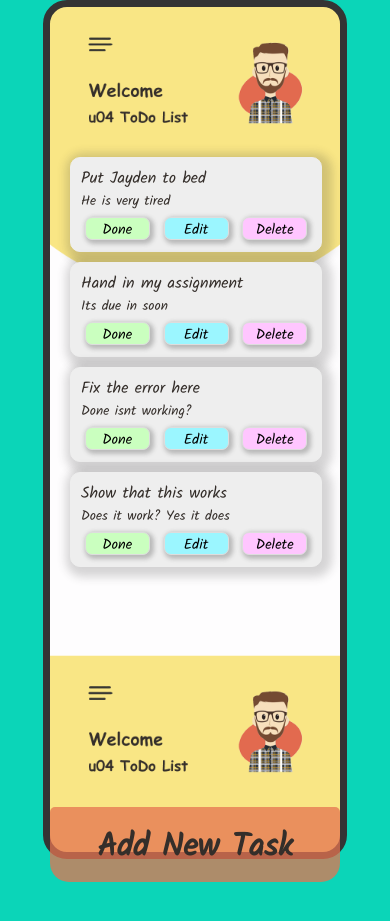
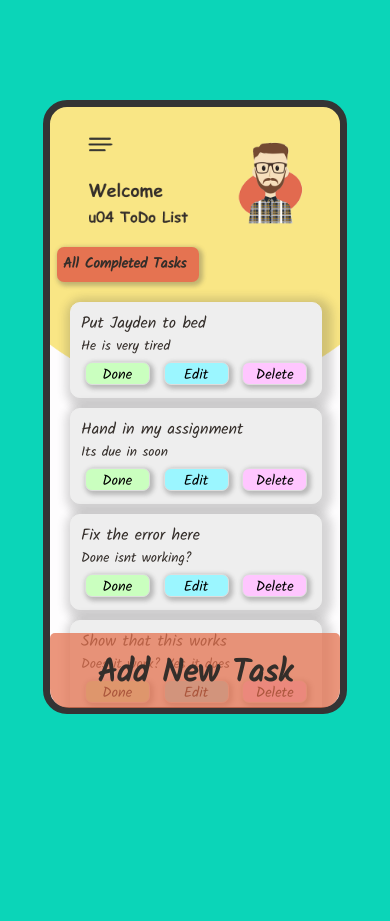
Before and after one commit to Arron-Reed/ToDo-App-Vanilla-PHP-2023, a PHP site: page / in a window 390 px wide. Shown: the top 921 px of the page. Run offline with PHP 8.4, Linux system fonts and the light colour scheme; data comes from the database, SQL or seed files in the repository.

Commit message:
Fixing responsivness

```diff
--- a/doneTasks.php
+++ b/doneTasks.php
@@ -18,6 +18,10 @@
 ?>
 
 <div class="iPhoneScreen">
+
+<div class="iPhoneHeader">
+                    <a href="index.php" class="done-tasks">Return to Main Page</a>
+                </div>
 
     <?php
 
@@ -56,7 +60,7 @@
 }
 
 
-    echo("<ul class='taskContainer'>");
+    echo("<ul class='deleteTaskContainer'>");
 
 foreach(getAllDoneTasks() as $task)
     {
--- a/index.php
+++ b/index.php
@@ -10,9 +10,12 @@
     <title>To Do List</title>
 </head>
 <body>
-
-<section class="iPhone">
-
+    <div class="top">
+    </div>
+    <div class="iPhone">
+        <div>
+            <a href="addTask.php" class="addTask">Add New Task</a>
+        </div>
             <?php
                 include 'crud.php';
             ?>
@@ -21,38 +24,32 @@
                 <div class="iPhoneHeader">
                     <a href="doneTasks.php" class="done-tasks">All Completed Tasks</a>
                 </div>
+
                 <?php
+// Calling if the Delete button is pushed to run 'deleteTask' function
+                if(isset($_GET["deletetaskId"])) {
 
-// Calling if the Delete button is pushed to run 'deleteTask' function
-    if(isset($_GET["deletetaskId"]))
-    {
                     deleteTask($_GET["deletetaskId"]);
                 }
 
 
 // Calling if the TaskDone button is pushed to run 'TaskDone' function
-    if(isset($_GET["taskDone"]))
-    {
+                if(isset($_GET["taskDone"])) {
                     markAsDone($_GET["taskDone"]);
                 }
 
 
 // Calling if the Edit button is pushed to run 'edit/update' function
 
-if(isset($_GET["showtaskId"]))
-{
-
+                if(isset($_GET["showtaskId"])) {
                     $task = getTask($_GET["showtaskId"]);
-
                     echo '<script>window.location="http://localhost/updateTask.php?showtaskId='.$task["taskId"].'"</script>';
-
                 }
 
                 echo("<ul class='taskContainer'>");
 
-foreach(getAllTasks() as $task)
-    {
-
+                    foreach(getAllTasks() as $task) {
+                        print("<div class='taskBox'>");
                         print("<li>");
                         print("<a href='" . $_SERVER["PHP_SELF"] . "?showtaskId=" . $task["taskId"] . "' class='task'>");
                         print($task['taskTitle']);
@@ -73,14 +70,15 @@
                         print("</a></div>");
 
                         print("</li>");
+                        print("</div>");
                     }
                 echo("</ul>");
 
                 ?>
 
-<a href="addTask.php" class="addTask">Add New Task</a>
+            </div>
 
         </div>
-</section>
+
 </body>
 </html>
--- a/styles.css
+++ b/styles.css
@@ -1,40 +1,14 @@
 body {
   background-color: #0bd5b8;
-  height: 100vh;
-  margin: 0;
+  height: 100%;
+  margin-top: 100px;
   padding: 0;
 }
-body .iPhone {
-  background-image: url(/screensaver.png);
-  background-size: 100%;
-  border: 7px solid #343434;
-  border-radius: 24px;
-  width: 290px;
-  height: 90vh;
-  margin: auto;
-  overflow-y: scroll;
-  overflow-x: hidden;
-  z-index: 1000;
-}
-body .iPhone .iPhoneScreen .done-tasks {
-  position: fixed;
-  left: 515px;
-  top: 20px;
-  padding: 6px;
-  font-family: kalam;
-  font-weight: bold;
-  color: #342e2a;
-  font-size: 0.9em;
-  text-decoration: none;
-  border-radius: 7px;
-  box-shadow: 2px 2px 4px 2px rgba(66, 65, 65, 0.3);
-  background-color: rgb(229, 115, 81);
-}
-body .iPhone .iPhoneScreen .addTask {
+body .addTask {
   background-color: rgba(229, 115, 81, 0.75);
   cursor: pointer;
   position: fixed;
-  bottom: 57px;
+  top: 633px;
   height: 60px;
   width: 290px;
   border-radius: 5px 5px 19px 19px;
@@ -46,11 +20,56 @@
   text-align: center;
   padding-top: 15px;
 }
-body .iPhone .iPhoneScreen .deleteTaskButton {
+body .iPhone {
+  display: flex;
+  flex-direction: column;
+  background-image: url(/screensaver.png);
+  background-size: 100%;
+  border: 7px solid #343434;
+  border-radius: 24px;
+  width: 290px;
+  height: 600px;
+  margin-top: 300px;
+  margin: auto;
+  overflow-y: scroll;
+  overflow-x: hidden;
+  z-index: 1000;
+}
+body .iPhone .done-tasks {
+  display: flex;
+  width: 130px;
+  margin-top: 140px;
+  margin-left: 7px;
+  padding: 6px;
+  font-family: kalam;
+  font-weight: bold;
+  color: #342e2a;
+  font-size: 0.9em;
+  text-decoration: none;
+  border-radius: 7px;
+  box-shadow: 2px 2px 4px 2px rgba(66, 65, 65, 0.3);
+  background-color: rgb(229, 115, 81);
+}
+body .iPhone .doneReturn {
+  display: flex;
+  width: 130px;
+  margin-top: 140px;
+  margin-left: 7px;
+  padding: 6px;
+  font-family: kalam;
+  font-weight: bold;
+  color: #342e2a;
+  font-size: 0.9em;
+  text-decoration: none;
+  border-radius: 7px;
+  box-shadow: 2px 2px 4px 2px rgba(66, 65, 65, 0.3);
+  background-color: rgb(229, 115, 81);
+}
+body .iPhone .deleteTaskButton {
   background-color: rgba(229, 115, 81, 0.75);
   cursor: pointer;
   position: fixed;
-  bottom: 57px;
+  top: 633px;
   height: 60px;
   width: 290px;
   border-radius: 5px 5px 19px 19px;
@@ -62,11 +81,11 @@
   text-align: center;
   padding-top: 15px;
 }
-body .iPhone .iPhoneScreen .taskContainer {
-  margin-top: 150px;
+body .iPhone .taskContainer {
+  margin-top: 20px;
   padding-bottom: 60px;
 }
-body .iPhone .iPhoneScreen .taskContainer li {
+body .iPhone .taskContainer li {
   display: flex;
   flex-direction: column;
   background-color: #eee;
@@ -76,7 +95,7 @@
   text-decoration: none;
   width: 250px;
   list-style: none;
-  height: 75px;
+  height: auto;
   margin-bottom: 10px;
   margin-left: -20px;
   font-family: kalam;
@@ -84,14 +103,14 @@
   padding-top: 8px;
   padding-bottom: 10px;
 }
-body .iPhone .iPhoneScreen .taskContainer li .task {
+body .iPhone .taskContainer li .task {
   text-decoration: none;
   color: #342e2a;
   font-weight: 400;
   font-size: 1em;
   margin-left: 10px;
 }
-body .iPhone .iPhoneScreen .taskContainer li .description {
+body .iPhone .taskContainer li .description {
   text-decoration: none;
   color: #342e2a;
   font-weight: 400;
@@ -99,11 +118,11 @@
   margin-left: 10px;
   margin-bottom: 5px;
 }
-body .iPhone .iPhoneScreen .taskContainer li .buttonBox {
+body .iPhone .taskContainer li .buttonBox {
   display: flex;
   justify-content: space-evenly;
 }
-body .iPhone .iPhoneScreen .taskContainer li .done-button {
+body .iPhone .taskContainer li .done-button {
   font-family: kalam;
   font-size: 0.9em;
   width: 65px;
@@ -113,7 +132,7 @@
   box-shadow: 2px 2px 4px 2px rgba(66, 65, 65, 0.3);
   background-color: #caffbf;
 }
-body .iPhone .iPhoneScreen .taskContainer li .remove-button {
+body .iPhone .taskContainer li .remove-button {
   background-color: #ffc6ff;
   font-family: kalam;
   font-size: 0.9em;
@@ -123,7 +142,78 @@
   border-radius: 7px;
   box-shadow: 2px 2px 4px 2px rgba(66, 65, 65, 0.3);
 }
-body .iPhone .iPhoneScreen .taskContainer li .edit-button {
+body .iPhone .taskContainer li .edit-button {
+  background-color: #9bf6ff;
+  font-family: kalam;
+  font-size: 0.9em;
+  width: 65px;
+  height: 23px;
+  border: 1px solid #ddd;
+  border-radius: 7px;
+  box-shadow: 2px 2px 4px 2px rgba(66, 65, 65, 0.3);
+}
+body .iPhone .deleteTaskContainer {
+  margin-top: 20px;
+  padding-bottom: 60px;
+}
+body .iPhone .deleteTaskContainer li {
+  display: flex;
+  flex-direction: column;
+  background-color: #eee;
+  border-radius: 10px;
+  border: 1px solid #eee;
+  box-shadow: 3px 3px 10px 7px rgba(49, 49, 49, 0.2);
+  text-decoration: none;
+  width: 250px;
+  list-style: none;
+  height: auto;
+  margin-bottom: 10px;
+  margin-left: -20px;
+  font-family: kalam;
+  color: #342e2a;
+  padding-top: 8px;
+  padding-bottom: 10px;
+}
+body .iPhone .deleteTaskContainer li .task {
+  text-decoration: none;
+  color: #342e2a;
+  font-weight: 400;
+  font-size: 1em;
+  margin-left: 10px;
+}
+body .iPhone .deleteTaskContainer li .description {
+  text-decoration: none;
+  color: #342e2a;
+  font-weight: 400;
+  font-size: 0.85em;
+  margin-left: 10px;
+  margin-bottom: 5px;
+}
+body .iPhone .deleteTaskContainer li .buttonBox {
+  display: flex;
+  justify-content: space-evenly;
+}
+body .iPhone .deleteTaskContainer li .done-button {
+  font-family: kalam;
+  font-size: 0.9em;
+  width: 65px;
+  height: 23px;
+  border: 1px solid #ddd;
+  border-radius: 7px;
+  box-shadow: 2px 2px 4px 2px rgba(66, 65, 65, 0.3);
+  background-color: #caffbf;
+}
+body .iPhone .deleteTaskContainer li .remove-button {
+  background-color: #ffc6ff;
+  font-family: kalam;
+  font-size: 0.9em;
+  width: 65px;
+  height: 23px;
+  border: 1px solid #ddd;
+  border-radius: 7px;
+  box-shadow: 2px 2px 4px 2px rgba(66, 65, 65, 0.3);
+}
+body .iPhone .deleteTaskContainer li .edit-button {
   background-color: #9bf6ff;
   font-family: kalam;
   font-size: 0.9em;
--- a/styles.scss
+++ b/styles.scss
@@ -2,50 +2,17 @@
 $background-color2: #fae06f;
 $color: #342e2a;
 
-
-
 body {
   background-color: $background-color1;
-    height: 100vh;
-    margin: 0;
+  height: 100%;
+  margin-top: 100px;
   padding: 0;
-
-    .iPhone {
-        background-image: url(/screensaver.png);
-        background-size: 100%;
-        border: 7px solid #343434;
-        border-radius: 24px;
-        width: 290px;
-        height: 90vh;
-        margin: auto;
-        overflow-y: scroll;
-        overflow-x: hidden;
-        z-index: 1000;
-
-        .iPhoneScreen {
-
-
-
-            .done-tasks {
-                position: fixed;
-                left: 515px;
-                top: 20px;
-                padding: 6px;
-                font-family: kalam;
-                font-weight: bold;
-                color: $color;
-                font-size: 0.9em;
-                text-decoration: none;
-                border-radius: 7px;
-                box-shadow: 2px 2px 4px 2px rgb(66, 65, 65, 0.3);
-                background-color: rgb(229, 115, 81, 1);
-            }
 
   .addTask {
     background-color: rgb(229, 115, 81, 0.75);
     cursor: pointer;
     position: fixed;
-                bottom: 57px;
+    top: 633px;
     height: 60px;
     width: 290px;
     border-radius: 5px 5px 19px 19px;
@@ -58,11 +25,58 @@
     padding-top: 15px;
   }
 
-            .deleteTaskButton{
+  .iPhone {
+    display: flex;
+    flex-direction: column;
+    background-image: url(/screensaver.png);
+    background-size: 100%;
+    border: 7px solid #343434;
+    border-radius: 24px;
+    width: 290px;
+    height: 600px;
+    margin-top: 300px;
+    margin: auto;
+    overflow-y: scroll;
+    overflow-x: hidden;
+    z-index: 1000;
+
+    .done-tasks {
+      display: flex;
+      width: 130px;
+      margin-top: 140px;
+      margin-left: 7px;
+      padding: 6px;
+      font-family: kalam;
+      font-weight: bold;
+      color: $color;
+      font-size: 0.9em;
+      text-decoration: none;
+      border-radius: 7px;
+      box-shadow: 2px 2px 4px 2px rgb(66, 65, 65, 0.3);
+      background-color: rgb(229, 115, 81, 1);
+    }
+
+    .doneReturn {
+      display: flex;
+      width: 130px;
+      margin-top: 140px;
+      margin-left: 7px;
+      padding: 6px;
+      font-family: kalam;
+      font-weight: bold;
+      color: $color;
+      font-size: 0.9em;
+      text-decoration: none;
+      border-radius: 7px;
+      box-shadow: 2px 2px 4px 2px rgb(66, 65, 65, 0.3);
+      background-color: rgb(229, 115, 81, 1);
+    }
+
+    .deleteTaskButton {
       background-color: rgb(229, 115, 81, 0.75);
       cursor: pointer;
       position: fixed;
-                bottom: 57px;
+      top: 633px;
       height: 60px;
       width: 290px;
       border-radius: 5px 5px 19px 19px;
@@ -76,9 +90,8 @@
     }
 
     .taskContainer {
-                margin-top: 150px;
+      margin-top: 20px;
       padding-bottom: 60px;
-
 
       li {
         display: flex;
@@ -90,7 +103,7 @@
         text-decoration: none;
         width: 250px;
         list-style: none;
-                    height: 75px;
+        height: auto;
         margin-bottom: 10px;
         margin-left: -20px;
         font-family: kalam;
```
Also changed, not shown: other parts of styles.css (+44 -1 lines), other parts of styles.scss (+136 -4 lines), addTask.php (+5 -5 lines), .devcontainer/docker-compose.yml, 1 other file. Lines whose indentation alone changed are shown as unchanged.
